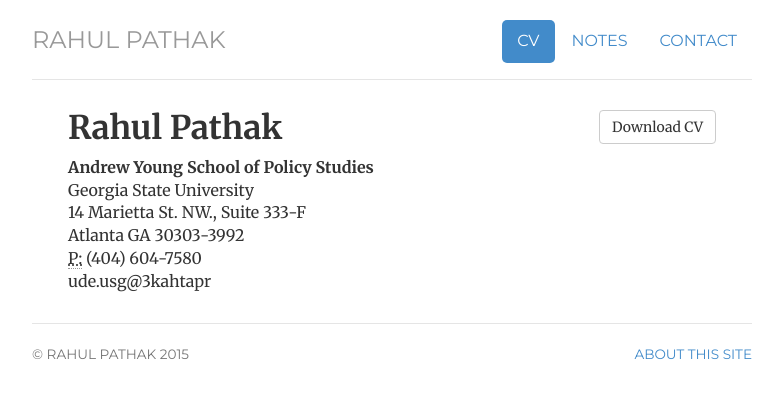
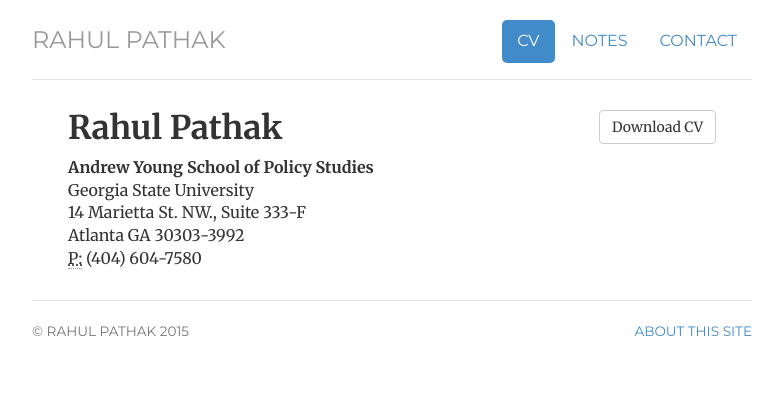
Before and after one commit to pathak-rahul/pathak-rahul.github.io, a Jekyll site: the page built from cv/index.html, in a window 1280 px wide. Shown: the top 398 px of the page, without its empty margins (248-1031 px from the left). Built offline with Jekyll 4.4.1, drawn with Linux system fonts in a browser that asks for light colours.

Commit message:
Update index.html

```diff
--- a/cv/index.html
+++ b/cv/index.html
@@ -18,7 +18,6 @@ description: Current CV for Rahul Pathak
 				14 Marietta St. NW., Suite 333-F<br>
 				Atlanta GA 30303-3992<br>
 				<abbr title="phone">P:</abbr> (404) 604-7580<br>
-				<span class="obfuscate">rpathak3@gsu.edu</span>
 				</address>
 				</div>
 
```
